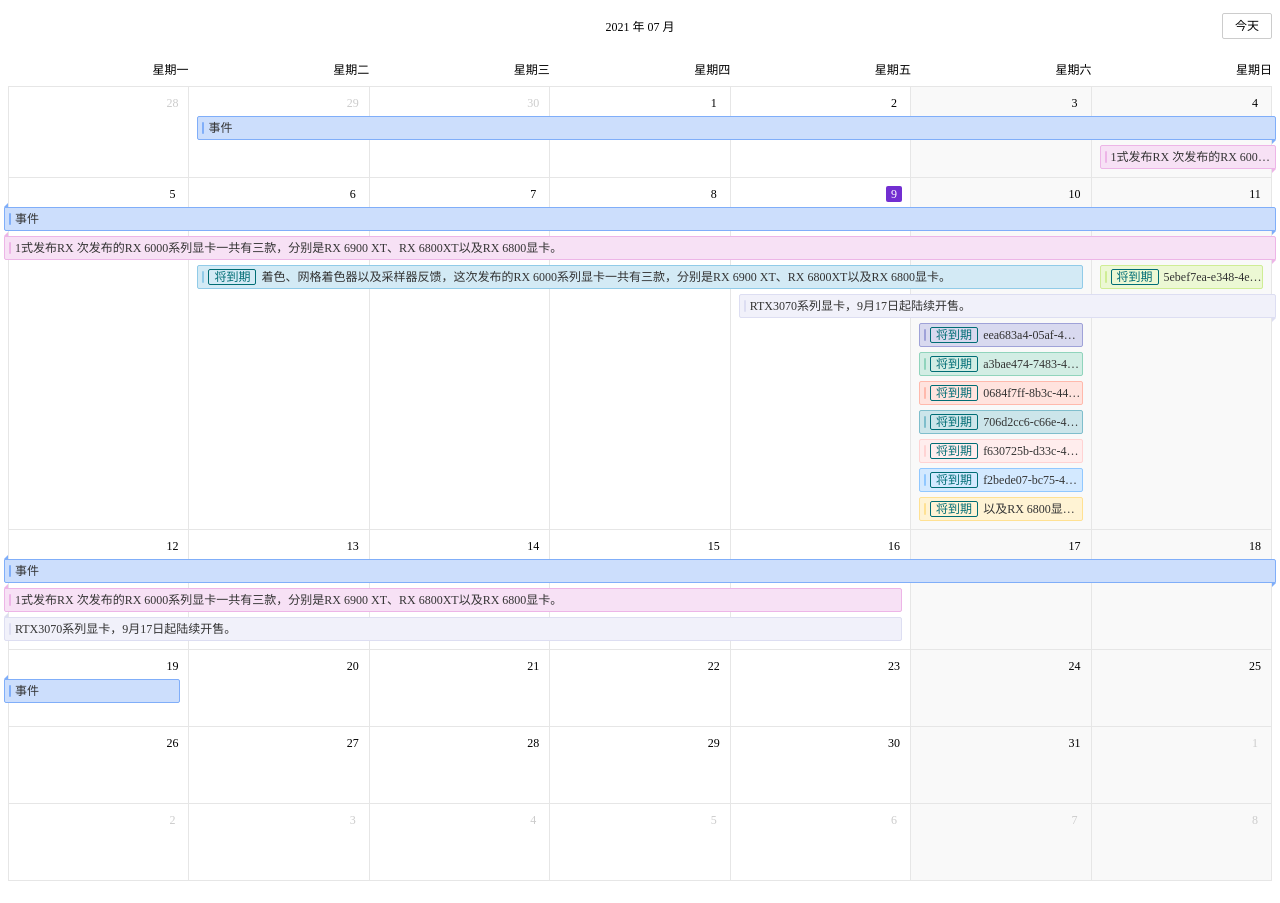
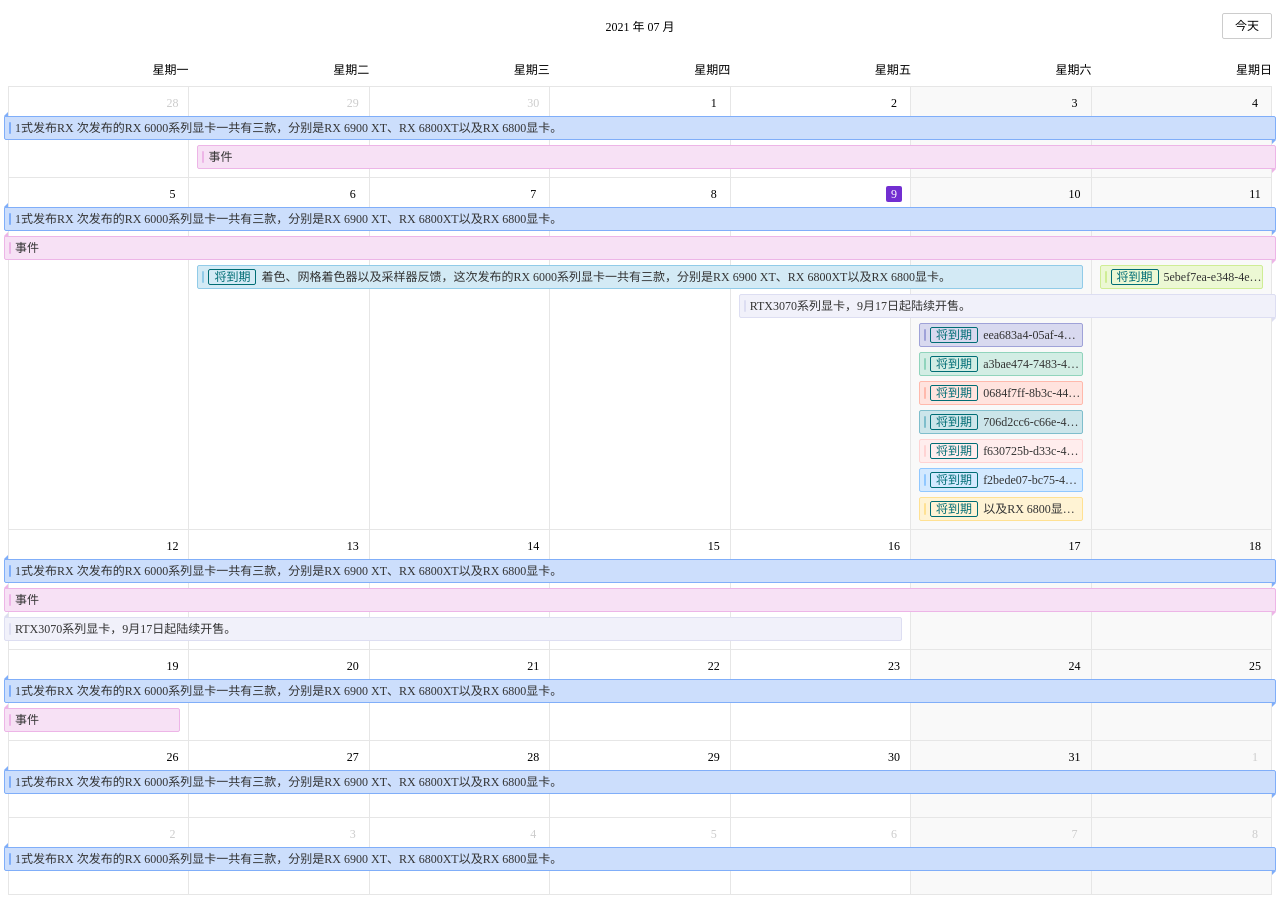
Before and after one commit to haolic/edit-calendar, a React (Vite) app: page / in a window 1280 px wide. Built offline with nearby package versions, Linux system fonts and the light colour scheme; a web font is replaced by a local one.

Commit message:
chore: 超长事件

```diff
--- a/src/App.tsx
+++ b/src/App.tsx
@@ -53,8 +53,8 @@
     },
     {
       timeRange: [
-        dayjs().subtract(5, 'days').format('YYYY-MM-DD'),
-        dayjs().add(7, 'days').format('YYYY-MM-DD'),
+        dayjs().subtract(5, 'years').format('YYYY-MM-DD'),
+        dayjs().add(7, 'years').format('YYYY-MM-DD'),
       ],
       title:
         '1式发布RX 次发布的RX 6000系列显卡一共有三款，分别是RX 6900 XT、RX 6800XT以及RX 6800显卡。',
```
